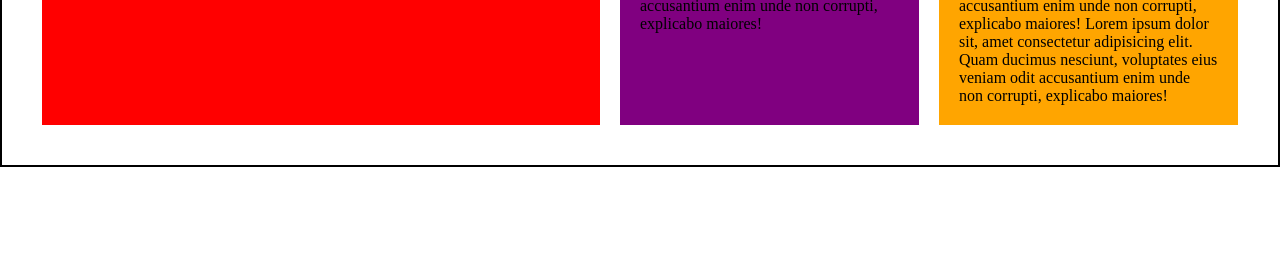
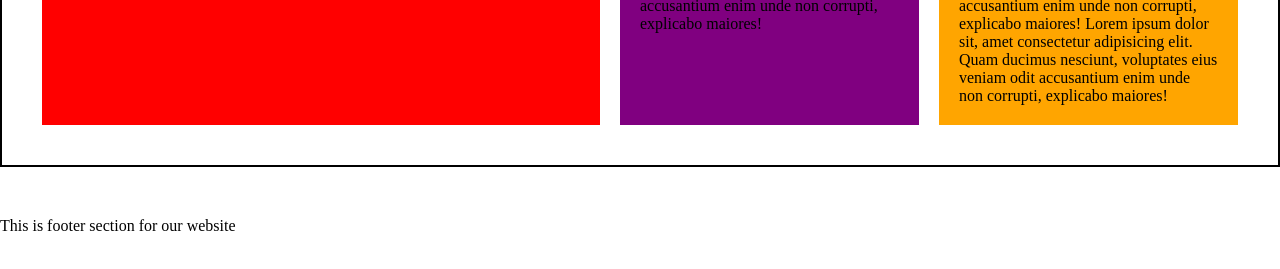
Before and after one commit to Hemraj-web/firstgit-project, a plain HTML site: page index.html in a window 1280 px wide. Shown: the part 283-552 px from the top of the page. Drawn offline with Linux system fonts and the light colour scheme.

Commit message:
add footer section

```diff
--- a/index.html
+++ b/index.html
@@ -43,5 +43,11 @@
             </div>
         </section>
     </div>
+
+    <section class="footer">
+        <div class="container">
+            <p>This is footer section for our website</p>
+        </div>
+    </section>
 </body>
 </html>
```
